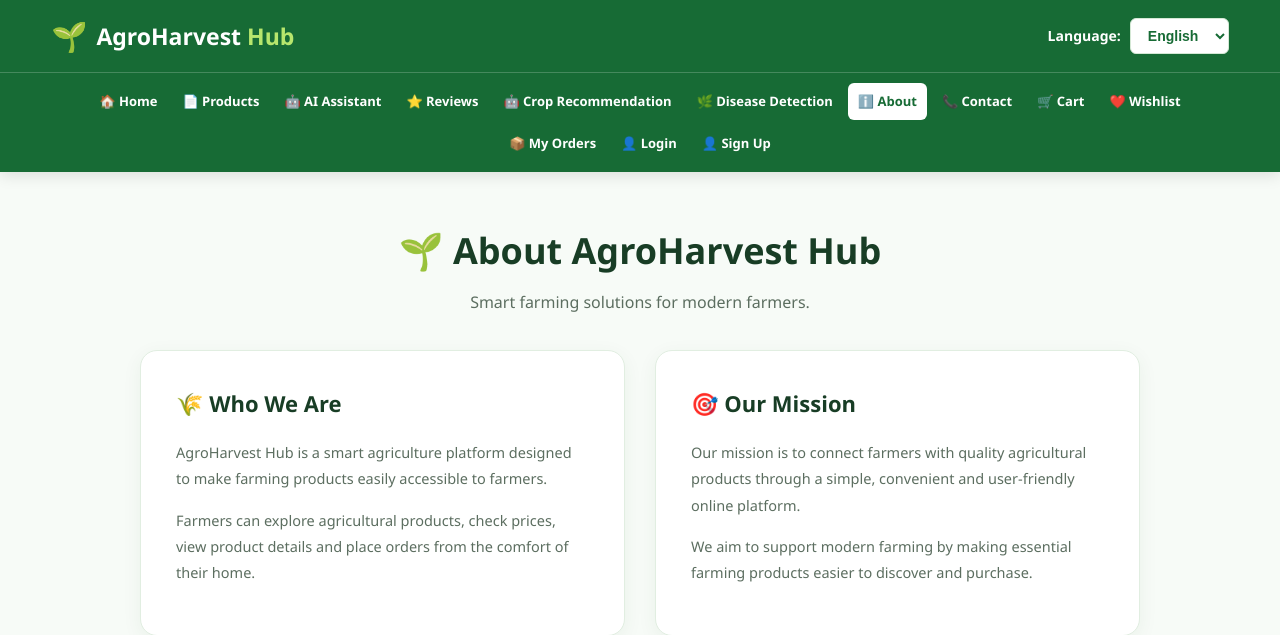
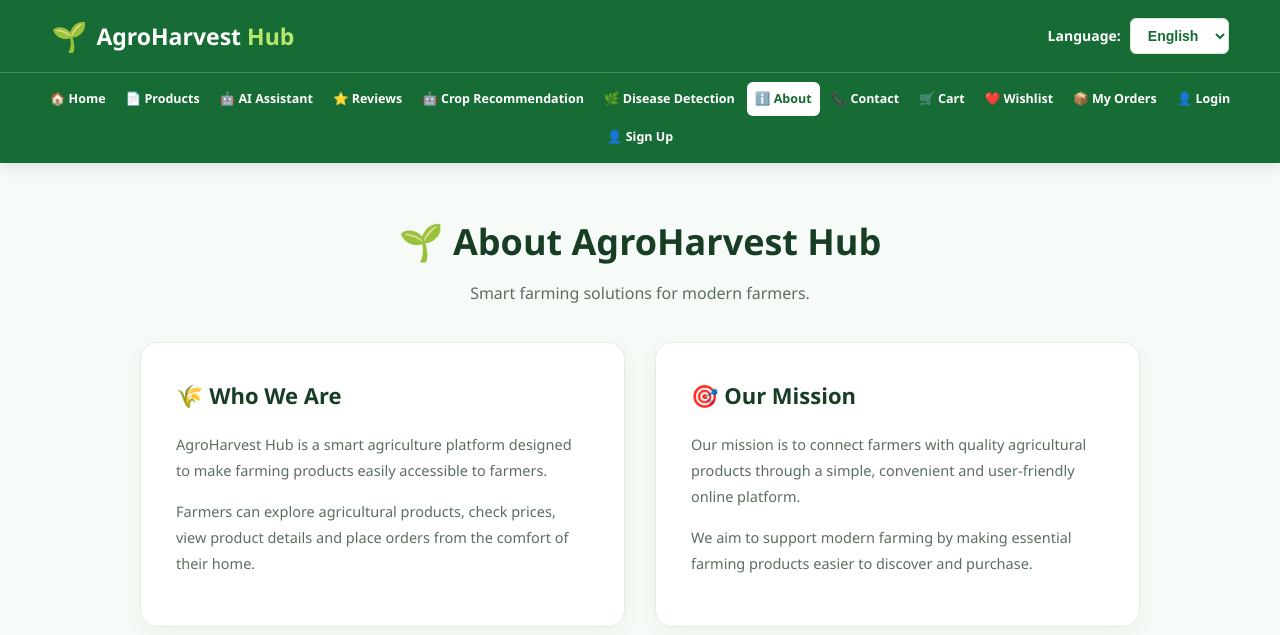
Before and after one commit to saniyajadhav92/AgroHarvest-Hub, a Django app: page /about/ in a window 1280 px wide. Shown: the top 635 px of the page. Run offline with Django 5.2, Linux system fonts and the light colour scheme.

Commit message:
Update about.html

```diff
--- a/templates/main/about.html
+++ b/templates/main/about.html
@@ -101,16 +101,16 @@
             justify-content: center !important;
             align-items: center !important;
             flex-wrap: wrap !important;
-            gap: 5px !important;
-            padding: 10px 3% !important;
+            gap: 4px !important;
+            padding: 9px 2% !important;
             background: #176b35 !important;
         }
 
         .nav-links a {
             color: #ffffff !important;
-            padding: 8px 10px !important;
+            padding: 7px 8px !important;
             border-radius: 6px !important;
-            font-size: 13px !important;
+            font-size: 12.5px !important;
             font-weight: 600 !important;
             transition: 0.3s !important;
             white-space: nowrap !important;
@@ -583,8 +601,8 @@
             document.documentElement.lang = language;
 
             // NAVBAR LINKS
-            document.querySelectorAll("[data-translate]").forEach(function (element) {
-                const key = element.getAttribute("data-translate");
+            document.querySelectorAll("[data-nav-key]").forEach(function (element) {
+                const key = element.getAttribute("data-nav-key");
                 if (t[key]) {
                     element.textContent = t[key];
                 }
```
Also changed, not shown: other parts of templates/main/about.html (+36 -18 lines).
